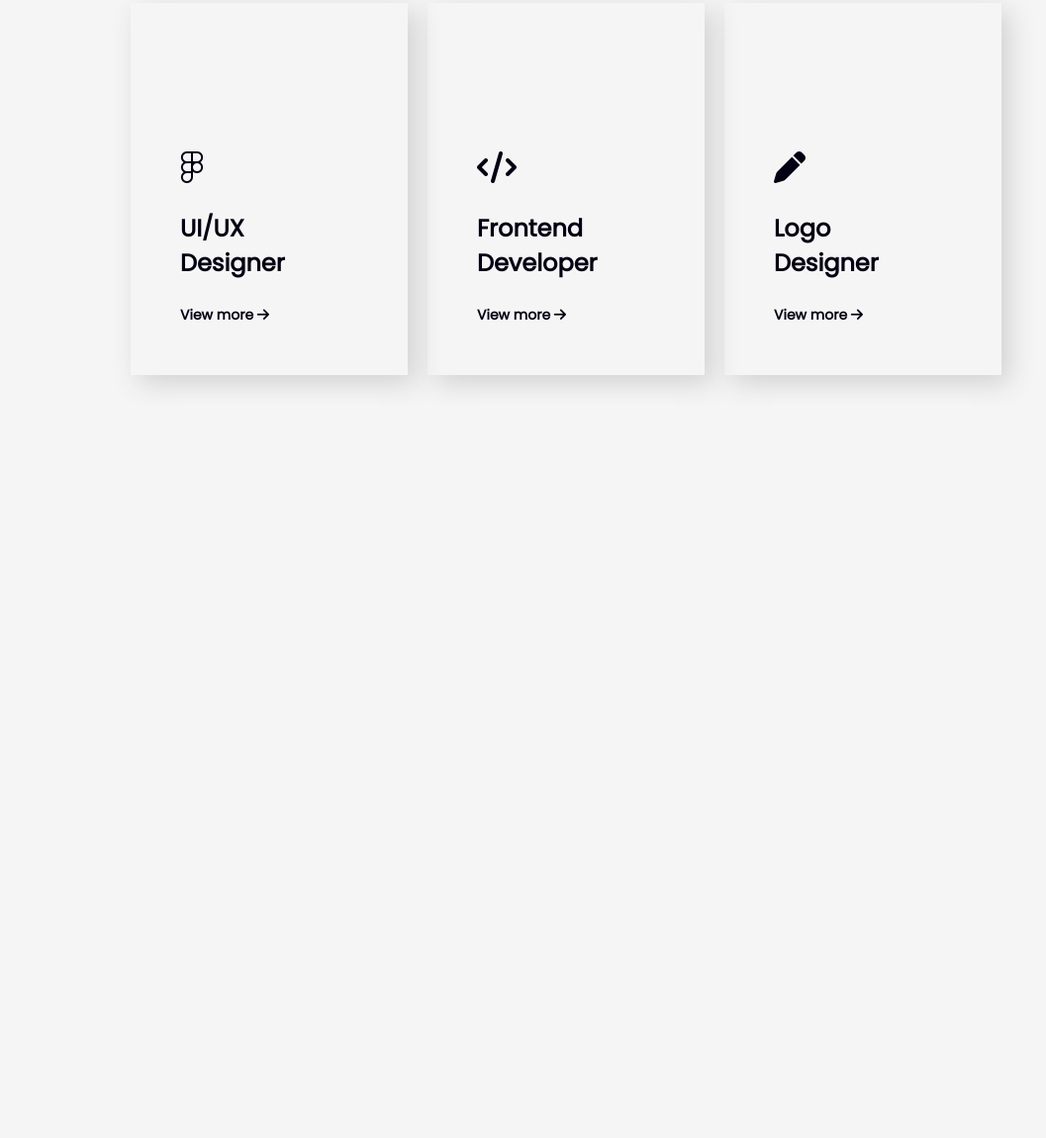
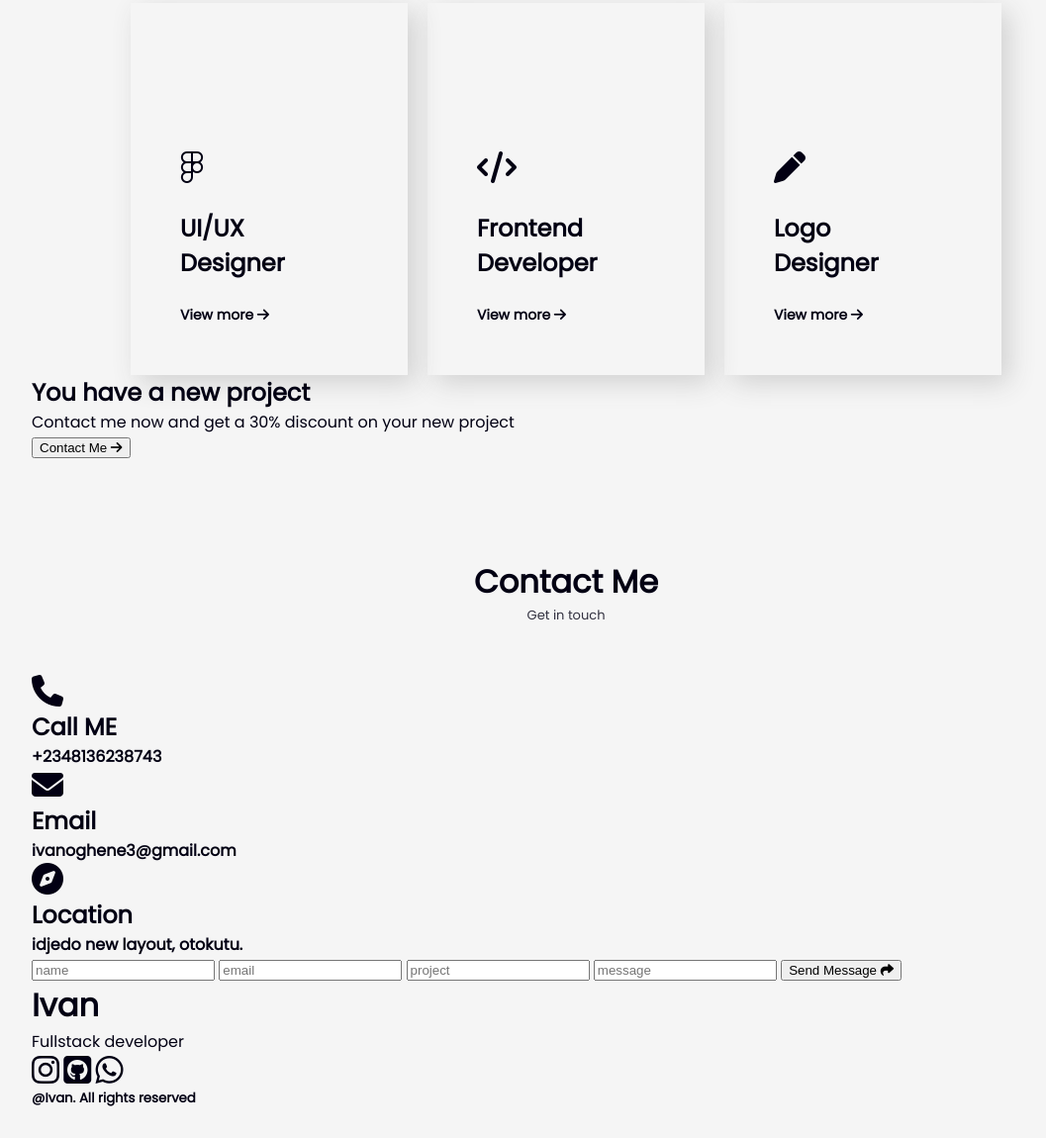
Before and after one commit to Iovan333/Portfolio, a plain HTML site: page index.html in a window 1280 px wide. Shown: the part 1319-2469 px from the top of the page at 99% size, without its empty margins (68-1125 px from the left). Before the commit the page ends 1728 px from the top, so only its background shows below. Drawn offline with nearby package versions, Linux system fonts and the light colour scheme.

Commit message:
update html

```diff
--- a/index.html
+++ b/index.html
@@ -16,23 +16,23 @@
     <title>Portfolio</title>
 </head>
 <body>
+    <div class="b-ody">
         <header class="nav-bar">
             <div><h1 class="nav-logo">Ivan</h1></div>
             <div class="nav-links">
                 <a href="" class="nav-items">Home</a>
-            <a href="" class="nav-items">About</a>
-            <a href="" class="nav-items">Skills</a>
-            <a href="" class="nav-items">Services</a>
-            <a href="" class="nav-items">Portfolio</a>
-            <a href="" class="nav-items">Contact me</a>
+                <a href="#about-me" class="nav-items">About</a>
+                <a href="#services" class="nav-items">Services</a>
+                <a href="#new-project" class="nav-items">New Project</a>
+                <a href="#contact-me" class="nav-items">Contact me</a>
                 <i class="moon fas fa-moon"></i>
             </div>
         </header>
         <!-- main -->
         <section id="main">
             <div class="socials">
-            <i class="fab fa-instagram fa-2x"></i>
-            <i class="fab fa-github-square fa-2x"></i>
+                <a class="s-links" href="https://www.instagram.com/ivanog333/"><i class="fab fa-instagram fa-2x"></i></a>
+                <a class="s-links" href="https://github.com/Iovan333"><i class="fab fa-github-square fa-2x"></i></a>
                 <i class="fab fa-whatsapp fa-2x"></i>
             </div>
             <div class="main-title">
@@ -68,11 +68,11 @@
                         </div>
                         <div class="about-num">
                             <div class="exp">
-                            <h1 class="num one">02+</h1>
+                                <h1 class="num">02+</h1>
                                 <p class="exp-num">Years<br>experince</p>
                             </div>
                             <div class="pro">
-                            <h1 class="num two">10+</h1>
+                                <h1 class="num">10+</h1>
                                 <p class="exp-num">Completed<br>projects</p>
                             </div>
                         </div>
@@ -105,6 +105,60 @@
                 </div>
             </div>
         </section>
+        <!-- newproject -->
+        <section id="new-project">
+            <div class="new-project-container">
+                <h1 class="project-title">You have a new project</h1>
+                <p class="project-sub">Contact me now and get a 30% discount on your new project</p>
+                <a href=""><button class="project-btn">Contact Me <i class="fas fa-arrow-right"></i> </button></a>
+            </div>
+        </section>
+        <!-- contact-me -->
+        <section id="contact-me">
+            <div class="tit">
+                <h1 class="about-title">Contact Me</h1>
+                <p class="about-sub">Get in touch</p>
+            </div>
+            <div class="contact-container">
+                <div class="contact">
+                    <div class="con">
+                        <i class="con-icon fas fa-phone fa-2x"></i><h1 class="con-titles">Call ME</h1>
+                    </div>
+                    <h4 class="con-subs">+2348136238743</h4>
+                    <div class="con">
+                        <i class="con-icon fas fa-envelope fa-2x"></i><h1 class="con-titles">Email</h1>
+                    </div>
+                    <h4 class="con-subs">ivanoghene3@gmail.com</h4>
+                    <div class="con">
+                        <i class="con-icon fas fa-compass fa-2x"></i><h1 class="con-titles">Location</h1>
+                    </div>
+                    <h4 class="con-subs">idjedo new layout, otokutu.</h4>
+                </div>
+                <form action="mailto:ivanoghene3@gmail.com" class="contact-inputs">
+                    <input type="text" id="name" placeholder="name">
+                    <input type="email" id="email" placeholder="email">
+                    <input type="text" id="project" placeholder="project">
+                    <input type="text" id="message" placeholder="message">
+                    <button class="con-btn">Send Message <i class="fas fa-share"></i></button>
+                </form>
+            </div>
+        </section>
+    </div>
+    <!-- footer -->
+    <footer id="footer">
+        <div class="footer-container">
+            <div class="foot-title">
+                <h1 class="f-title">Ivan</h1>
+                <p class="f-sub">Fullstack developer</p>
+            </div>
+            <div class="foot-socials">
+                <i class="f-icon fab fa-instagram fa-2x"></i>
+                <i class="f-icon fab fa-github-square fa-2x"></i>
+                <i class="f-icon fab fa-whatsapp fa-2x"></i>
+            </div>
+        </div>
+        <h5>@Ivan. All rights reserved</h5>
+    </footer>
 
     <script src="https://ajax.googleapis.com/ajax/libs/jquery/3.6.0/jquery.min.js"></script>
     <script src="script.js"></script>
```
Lines whose indentation alone changed are shown as unchanged.
